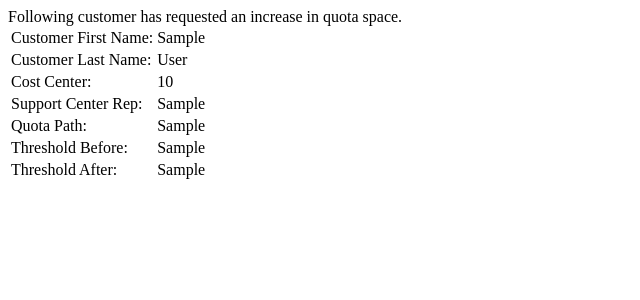
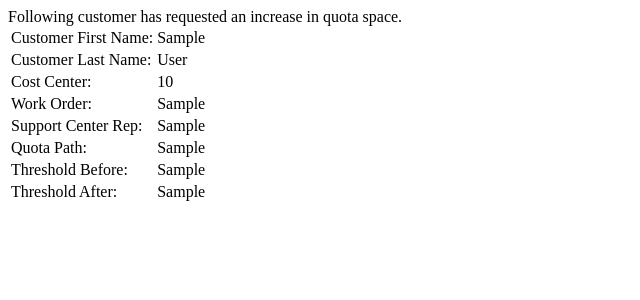
Before and after one commit to JaySpell/isilontools, a Flask app: template app/templates/cost_center_email.html in a window 1280 px wide. Shown: the top 300 px of the page, without its empty margins (0-640 px from the left). Run offline with Flask 2, Linux system fonts and the light colour scheme; the visitor is signed in with stand-in values (Sample User, id 1); the template is opened without the code that fills it: most values are stand-ins (such as "Sample title", 1, 10 or a date in 2020); parts of the project's set-up code (start-up, migrations or seed data) failed here and were passed over.

Commit message:
Added work order field to the form...

```diff
--- a/app/MyForm.py
+++ b/app/MyForm.py
@@ -23,6 +23,14 @@ class MyForm(Form):
         validators=[DataRequired(message="Enter customer last name...")])
     cost_center = StringField('ccenter',
         validators=[DataRequired(message="Cost center required...")])
+    work_order = StringField('worder'
+        validators=[
+            DataRequired(message="Please enter a work order..."),
+            Regexp(
+                r'^[WOwo0-9]+$',
+                message=("Please enter valid work order.. WO0000111...")
+            )
+        ])
 
 class LoginForm(Form):
     username = StringField(
--- a/app/templates/cost_center.txt
+++ b/app/templates/cost_center.txt
@@ -7,3 +7,4 @@ Support Center: {{ sc_account }}
 Quota Path: {{ quota_path }}
 Threshold Before: {{ quota_before }}
 Threshold After: {{ quota_after }}
+Work Order: {{work_order}}
--- a/app/templates/cost_center_email.html
+++ b/app/templates/cost_center_email.html
@@ -23,6 +23,14 @@ Following customer has requested an increase in quota space.
     </td>
     <td>
       {{ cost_cent }}
+    </td>
+  </tr>
+  <tr>
+    <td>
+      Work Order:
+    </td>
+    <td>
+      {{ work_order }}
     </td>
   </tr>
   <tr>
--- a/app/views.py
+++ b/app/views.py
@@ -114,6 +114,7 @@ def cost():
         cust_fname = myform.cust_fname.data
         cust_lname = myform.cust_lname.data
         cost_cent = myform.cost_center.data
+        work_order = myform.work_order.data
         sc_account = current_user
 
         try:
@@ -129,22 +130,31 @@ def cost():
             return render_template('404.html', error="Could not add space to quota....")
 
         '''Add data to database'''
-        quota_add = Quota_Update.create(cust_fname=cust_fname,
-            cust_lname=cust_lname, sc_account=sc_account, cost_cent=cost_cent,
-            quota_id=name, quota_path=quota_info['path'],
-            quota_before=current_thresh, quota_after=new_thresh)
+        quota_add = Quota_Update.create(
+                cust_fname=cust_fname,
+                cust_lname=cust_lname,
+                sc_account=sc_account,
+                cost_cent=cost_cent,
+                work_order=work_order,
+                quota_id=name,
+                quota_path=quota_info['path'],
+                quota_before=current_thresh,
+                quota_after=new_thresh
+            )
 
         '''Send email'''
         cost_dict = {
-            'cust_fname': cust_fname,
-            'cust_lname': cust_lname,
-            'cost_cent': cost_cent,
-            'quota_id': name,
-            'sc_account': sc_account,
-            'quota_before': current_thresh,
-            'quota_after': new_thresh,
-            'quota_path': quota_info['path']
-        }
+                'cust_fname': cust_fname,
+                'cust_lname': cust_lname,
+                'cost_cent': cost_cent,
+                'quota_id': name,
+                'work_order': work_order,
+                'sc_account': sc_account,
+                'quota_before': current_thresh,
+                'quota_after': new_thresh,
+                'quota_path': quota_info['path']
+            }
+
         email_status = pro_utils.send_email(cost_dict)
 
         return render_template('finish.html', name=name,
--- a/db.py
+++ b/db.py
@@ -11,6 +11,7 @@ class Quota_Update(Model):
     cust_lname = CharField(max_length=50)
     sc_account = CharField(max_length=100)
     cost_cent = CharField(max_length=12)
+    work_order = CharField(max_length=30)
     quota_path = TextField()
     quota_id = TextField()
     date = DateTimeField(default=datetime.datetime.now)
```
